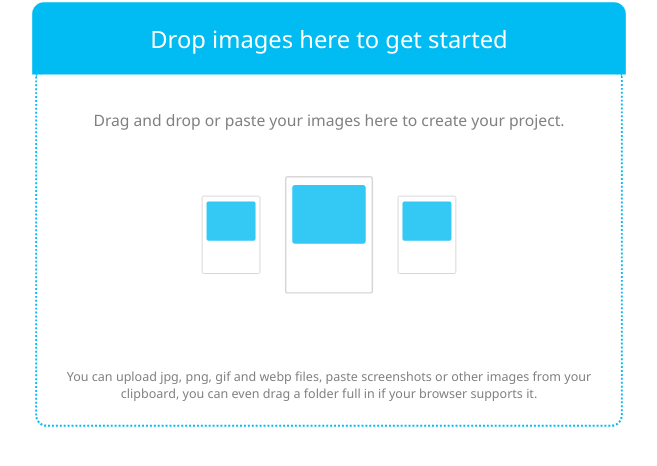
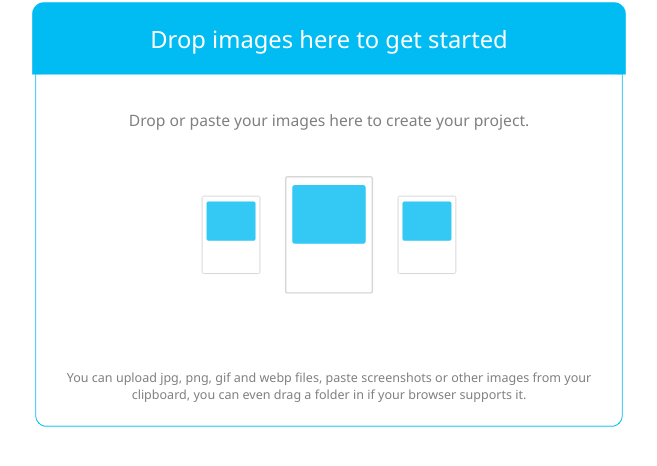
Before and after one commit to willj/Feedback-Tool, a React (Create React App) app: page / in a window 1280 px wide. Shown: the part 160-626 px from the top of the page, without its empty margins (311-968 px from the left). Built offline with nearby package versions, Linux system fonts and the light colour scheme.

Commit message:
Tweak placeholder border & text

```diff
--- a/src/components/grid/Placeholder.css
+++ b/src/components/grid/Placeholder.css
@@ -21,7 +21,7 @@
 
 .get-started-inner {
     padding: 20px;
-    border: 2px dotted #00bcf2;
+    border: 1px solid #00bcf2;
     border-top: none;
     border-radius: 12px;
     border-top-left-radius: 0;
--- a/src/components/grid/Placeholder.js
+++ b/src/components/grid/Placeholder.js
@@ -9,13 +9,13 @@ const Placeholder = ({fileCount}) => {
                 <div className="get-started">
                     <h2>Drop images here to get started</h2>
                     <div className="get-started-inner">
-                        <p>Drag and drop or paste your images here to create your project.</p>
+                        <p>Drop or paste your images here to create your project.</p>
 
                         <div className="gs-file"><span></span></div>
                         <div className="gs-file"><span></span></div>
                         <div className="gs-file"><span></span></div>
 
-                        <p className="get-started-smallprint">You can upload jpg, png, gif and webp files, paste screenshots or other images from your clipboard, you can even drag a folder full in if your browser supports it.</p>
+                        <p className="get-started-smallprint">You can upload jpg, png, gif and webp files, paste screenshots or other images from your clipboard, you can even drag a folder in if your browser supports it.</p>
                     </div>
                 </div>
             }
```
